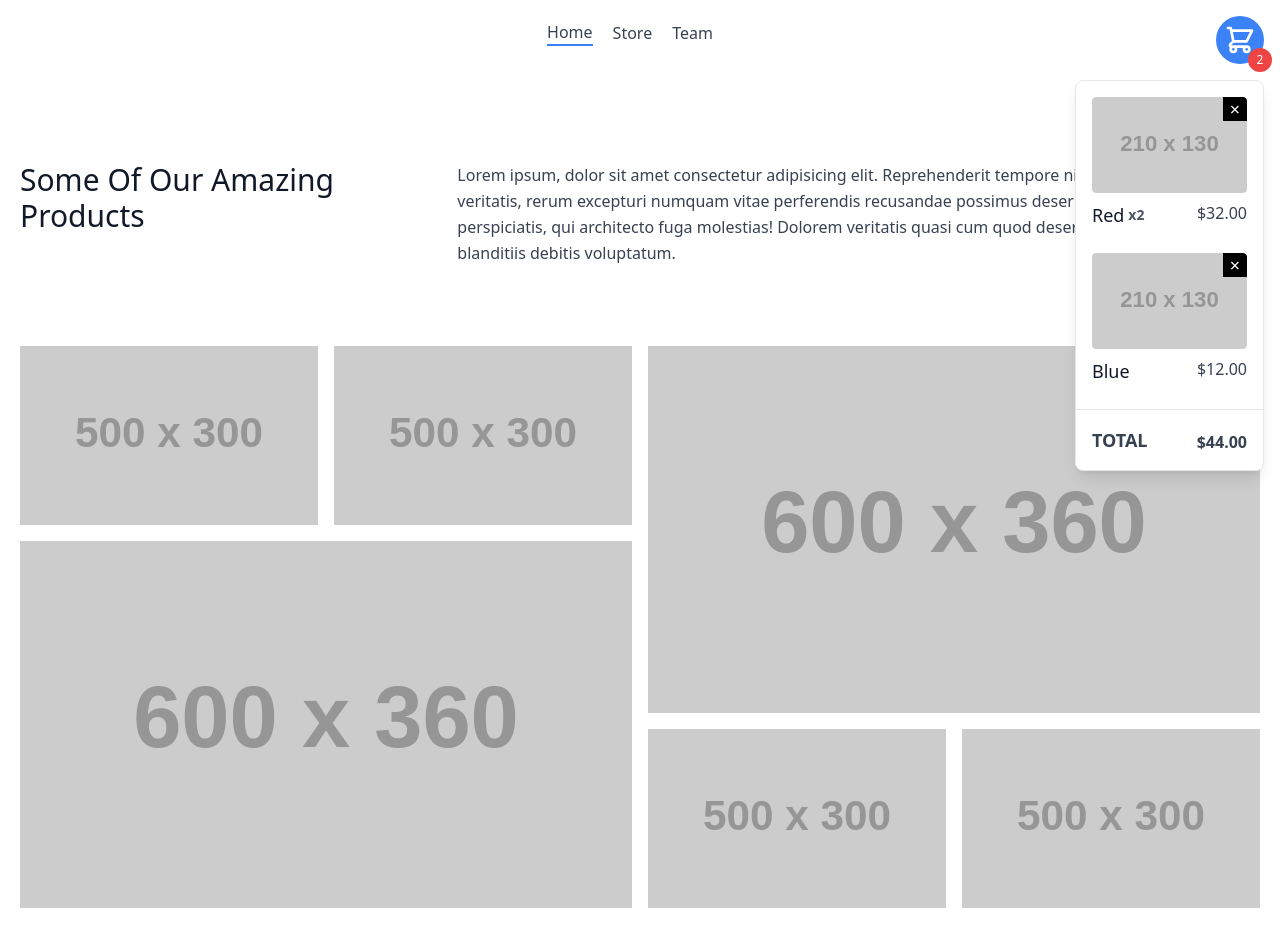
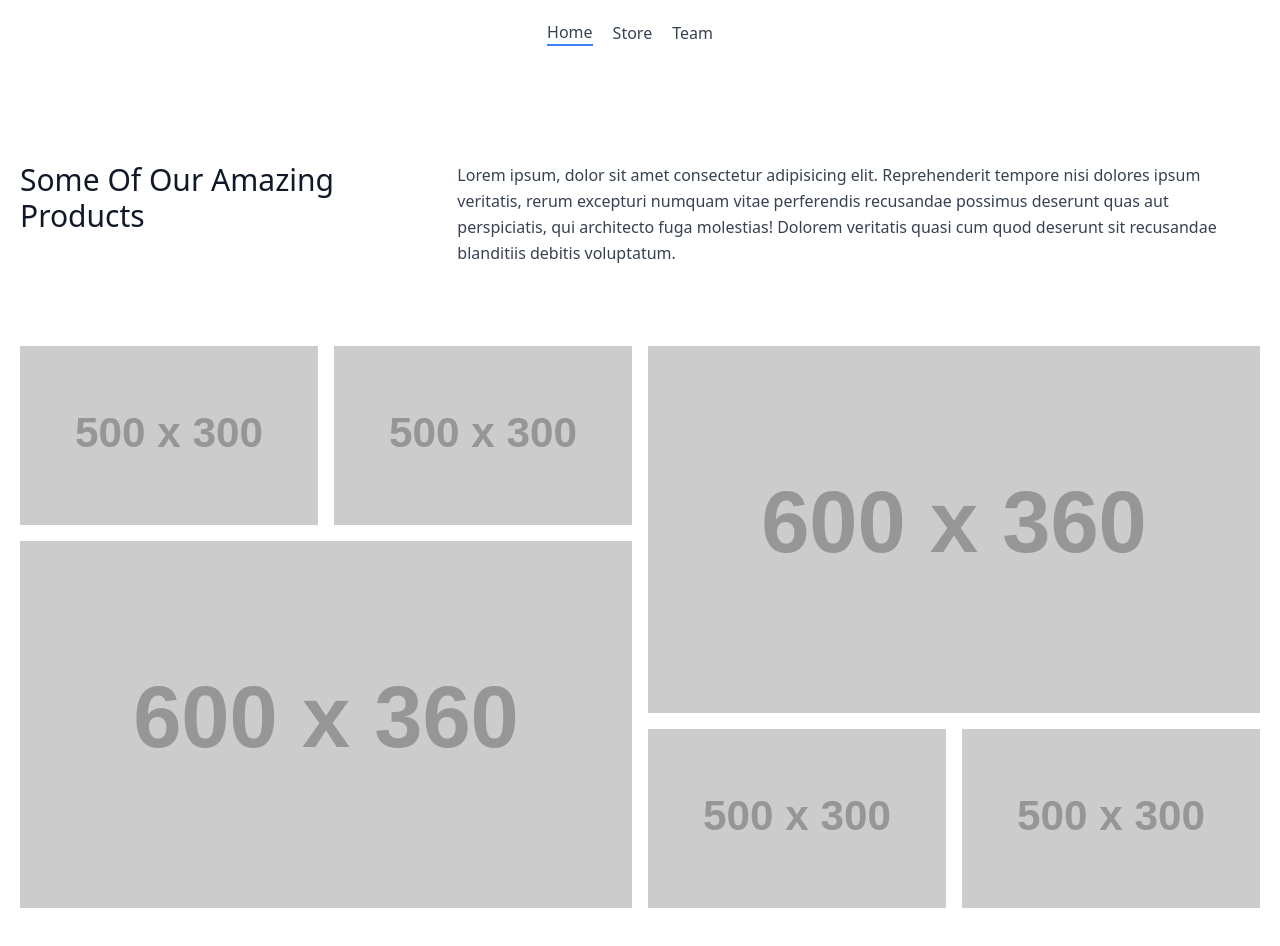
Before and after one commit to josueramirez1/shoppingCart, a plain HTML site: page index.html in a window 1280 px wide. Drawn offline with nearby package versions, Linux system fonts and the light colour scheme; placeholder pictures from the web are drawn by us.

Commit message:
Gave same functionality to other webpages

```diff
--- a/index.html
+++ b/index.html
@@ -98,61 +98,17 @@
       <div class="mb-4 top-0 right-0 mr-4 mt-20 fixed">
         <div
           style="max-height: calc(100vh - 6rem)"
-          class="bg-white text-gray-700 body-font shadow-lg border rounded-lg flex flex-col"
+          class="bg-white text-gray-700 body-font shadow-lg border rounded-lg flex flex-col invisible"
         >
-          <div class="overflow-y-auto px-4 pt-4">
-            <div class="mb-6">
-              <div class="block relative h-24 rounded overflow-hidden">
-                <img
-                  alt="ecommerce"
-                  class="object-cover object-center w-full h-full block rounded"
-                  src="https://dummyimage.com/210x130/F00/F00"
-                />
-                <button
-                  data-remove-from-cart-button
-                  class="absolute top-0 right-0 bg-black rounded-tr text-white w-6 h-6 text-lg flex justify-center items-center"
-                >
-                  &times;
-                </button>
-              </div>
-              <div class="mt-2 flex justify-between">
-                <div class="flex items-center title-font">
-                  <h2 class="text-gray-900 text-lg font-medium">Red</h2>
-                  <span class="text-gray-600 text-sm font-bold ml-1">x2</span>
-                </div>
-                <div>$32.00</div>
-              </div>
-            </div>
-            <div class="mb-6">
-              <div class="block relative h-24 rounded overflow-hidden">
-                <img
-                  alt="ecommerce"
-                  class="object-cover object-center w-full h-full block rounded"
-                  src="https://dummyimage.com/210x130/00F/00F"
-                />
-                <button
-                  data-remove-from-cart-button
-                  class="absolute top-0 right-0 bg-black rounded-tr text-white w-6 h-6 text-lg flex justify-center items-center"
-                >
-                  &times;
-                </button>
-              </div>
-              <div class="mt-2 flex justify-between">
-                <div class="flex items-center title-font">
-                  <h2 class="text-gray-900 text-lg font-medium">Blue</h2>
-                </div>
-                <div>$12.00</div>
-              </div>
-            </div>
-          </div>
+          <div class="overflow-y-auto px-4 pt-4"></div>
           <div class="flex justify-between items-end border-t p-4">
             <span class="font-bold text-lg uppercase">Total</span>
-            <span class="font-bold">$44.00</span>
+            <span class="font-bold">$0.00</span>
           </div>
         </div>
       </div>
       <button
-        class="fixed top-0 right-0 mr-4 mt-4 w-12 bg-blue-500 p-2 rounded-full text-white hover:bg-blue-700"
+        class="fixed top-0 right-0 mr-4 mt-4 w-12 bg-blue-500 p-2 rounded-full text-white hover:bg-blue-700 invisible"
       >
         <svg
           xmlns="http://www.w3.org/2000/svg"
@@ -165,12 +121,12 @@
             stroke-linejoin="round"
             stroke-width="2"
             d="M3 3h2l.4 2M7 13h10l4-8H5.4M7 13L5.4 5M7 13l-2.293 2.293c-.63.63-.184 1.707.707 1.707H17m0 0a2 2 0 100 4 2 2 0 000-4zm-8 2a2 2 0 11-4 0 2 2 0 014 0z"
-          />
+          ></path>
         </svg>
         <div
           class="bg-red-500 rounded-full text-xs absolute w-6 h-6 flex justify-center items-center right-0 bottom-0 transform translate-x-2 translate-y-2"
         >
-          2
+          0
         </div>
       </button>
     </section>
--- a/script.js
+++ b/script.js
@@ -67,7 +67,6 @@ let totalPriceString =
   section.nextElementSibling.children[0].children[0].children[1].children[1];
 let totalPriceNum = parseInt(totalPriceString.innerHTML.substring(1, 8));
 let colorBoxes = Array.from(document.querySelectorAll(".mb-6"));
-console.log(totalPriceNum);
 let count = 2;
 
 document.addEventListener("click", (e) => {
@@ -154,11 +153,38 @@ document.addEventListener("click", (e) => {
 
 // Close button
 document.addEventListener("click", (e) => {
-  for (let color of colorName) {
-    for (let colorBox of colorBoxes) {
-      // if user clicks on close button...
-      if (e.target.closest(".mb-6") === colorBox.closest(".mb-6")) {
-        // if color box and color share the same name...
+  for (let colorBox of colorBoxes) {
+    // if user clicks on close button...
+    if (e.target.closest(".mb-6") === colorBox.closest(".mb-6")) {
+      // if color box and color share the same name...
+      let colorToEnter =
+        e.target.parentElement.nextElementSibling.children[0].children[0];
+      if (
+        colorToEnter.textContent ===
+        colorBox.children[1].children[0].children[0].textContent
+      ) {
+        // Remove one counter and subtract from total price
+        let subRedCounter = parseInt(redCounter.innerText) - 1;
+        redCounter.innerText = subRedCounter;
+        subtractSingleAndTotal(colorToEnter, colorBox);
+        // If the red counter turns to zero
+        if (subRedCounter === 0) {
+          // Remove both shopping cart and icon from sight
+          cartBtn.classList.add("invisible");
+          cartBox.classList.add("invisible");
+        }
+        // Remove item from array
+        const item = colorBoxes.indexOf(colorBox);
+        if (item > -1) {
+          colorBoxes.splice(item, 1);
+        }
+        // Remove color box from shopping cart
+        colorBox.remove();
+
+        return;
+      }
+
+      for (let color of colorName) {
         if (
           color.closest(".mt-4").children[0].children[1].innerText ===
           colorBox.children[1].children[0].children[0].innerText
@@ -166,6 +192,7 @@ document.addEventListener("click", (e) => {
           // Remove one counter and subtract from total price
           let subRedCounter = parseInt(redCounter.innerText) - 1;
           redCounter.innerText = subRedCounter;
+          console.log(color);
           subtractSingleAndTotal(color, colorBox);
           // If the red counter turns to zero
           if (subRedCounter === 0) {
```
Also changed, not shown: team.html (+6 -50 lines).
